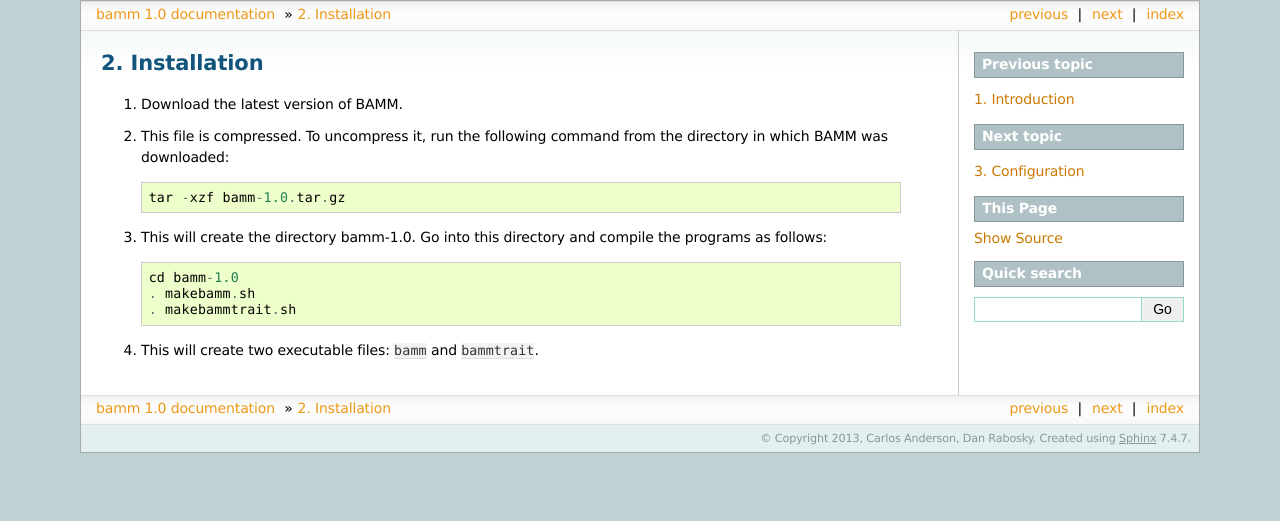
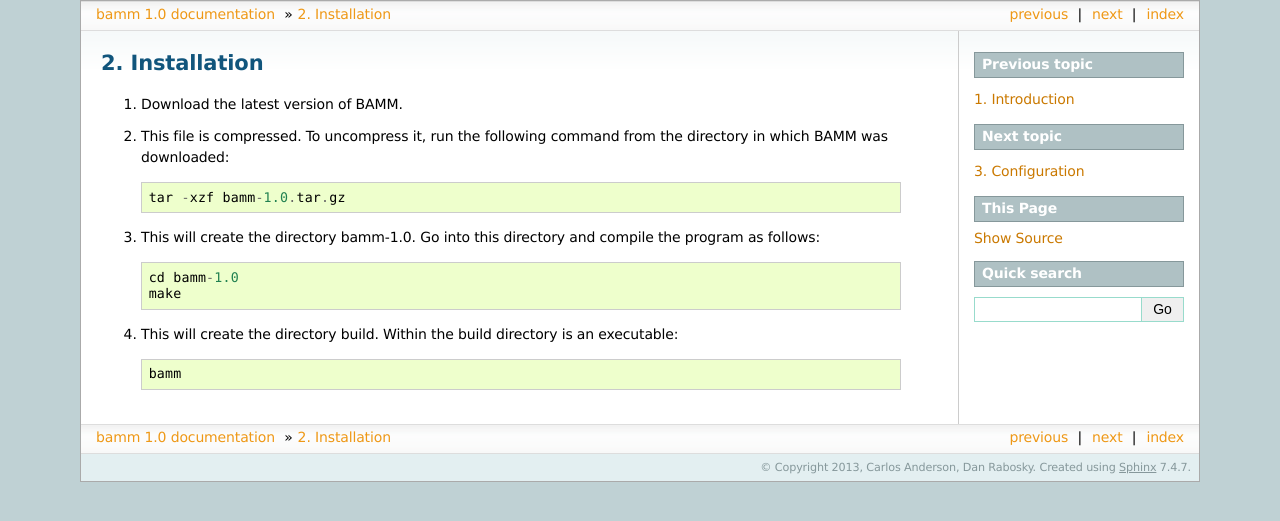
Before and after one commit to macroevolution/bamm, a Sphinx documentation site: the page built from doc/source/installation.rst, in a window 1280 px wide. Shown: the top 521 px of the page. Built offline with Sphinx 7.4.7, drawn with Linux system fonts in a browser that asks for light colours; formulas are drawn with MathJax 3; pages that are not in the unit, such as notebooks, are missing from menus.

Commit message:
Update to reflect current installation protocols.

```diff
--- a/doc/source/installation.rst
+++ b/doc/source/installation.rst
@@ -9,10 +9,12 @@
        tar -xzf bamm-1.0.tar.gz
 
 3. This will create the directory bamm-1.0.
-   Go into this directory and compile the programs as follows::
+   Go into this directory and compile the program as follows::
 
        cd bamm-1.0
-       . makebamm.sh
-       . makebammtrait.sh
+       make
 
-4. This will create two executable files: ``bamm`` and ``bammtrait``.
+4. This will create the directory build.
+   Within the build directory is an executable::
+
+       bamm
```
